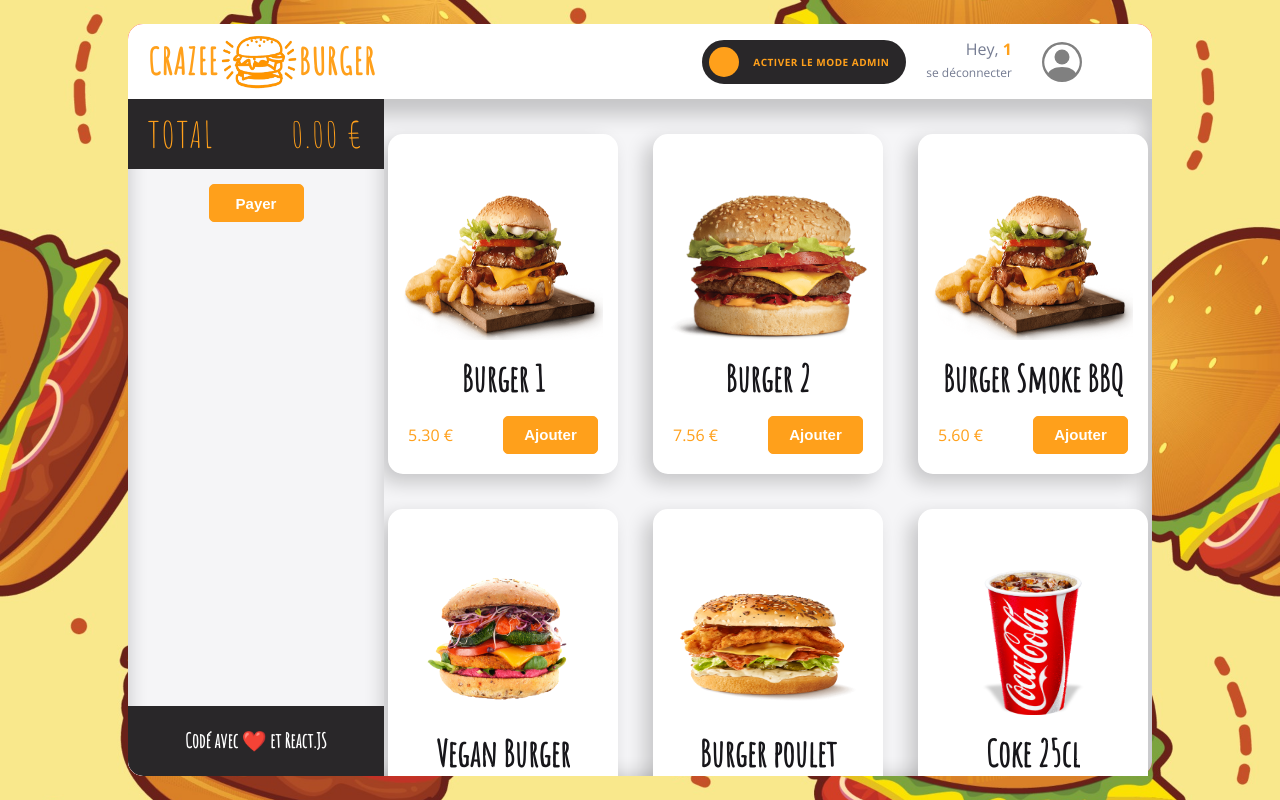
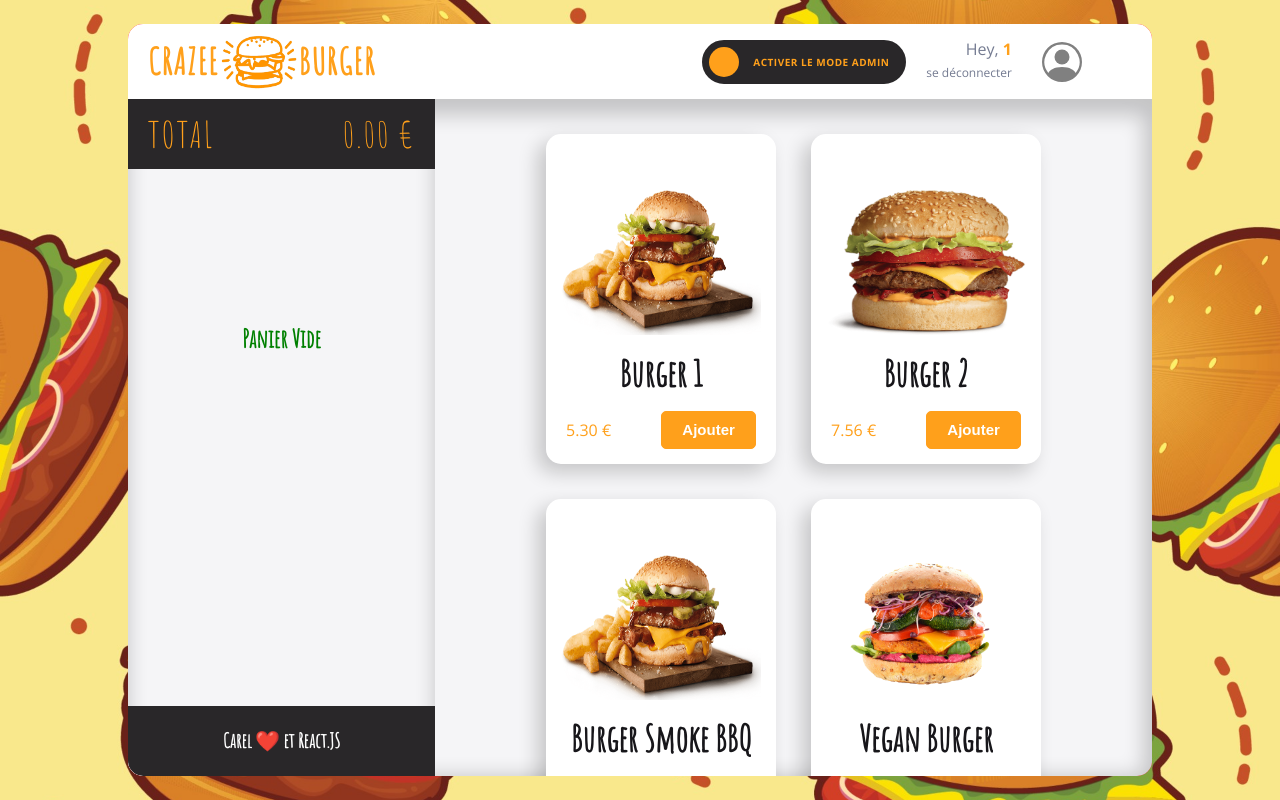
Before and after one commit to carellihoula/crazee-burger, a React (Vite) app: page /order/1 in a window 1280 px wide. Built offline with nearby package versions, Linux system fonts and the light colour scheme.

Commit message:
main > card, ButtonComponent > refacto

```diff
--- a/package.json
+++ b/package.json
@@ -28,6 +28,6 @@
     "eslint-plugin-react": "^7.32.2",
     "eslint-plugin-react-hooks": "^4.6.0",
     "eslint-plugin-react-refresh": "^0.4.3",
-    "vite": "^4.4.5"
+    "vite": "^4.5.0"
   }
 }
--- a/src/components/ButtonComponent.jsx
+++ b/src/components/ButtonComponent.jsx
@@ -1,12 +1,14 @@
+import { useSelector } from 'react-redux';
 import styled from 'styled-components';
 
 
 
 
 export default function ButtonComponent({label, icon:Icon, width, height, onclick,color, isSelected}) {
+  const isChecked = useSelector(state=>state.toogBtn.isChecked);
   return (
 
-        <Button width={width} height={height} onClick={onclick} isSelected = {isSelected}>
+        <Button width={width} height={height} onClick={onclick} isSelected = {isSelected} isChecked={isChecked}>
           {label} {Icon && <Icon/>}
         </Button>
 
@@ -15,7 +17,7 @@ export default function ButtonComponent({label, icon:Icon, width, height, onclic
 
 
 
-
+//si le produit est selectionné et qu'on est en mode admin => tu fais ceci : ou sinon  (isSelected && isChecked)
 const Button = styled.button`
     display: flex;
     border-radius: 5px;
@@ -25,8 +27,8 @@ const Button = styled.button`
     justify-content: center;
     align-items: center;
     border: 1px solid #FF9F1B;
-    background: ${props => props.isSelected? "#FFF" : "#ffa01b"};
-    color: ${props => props.isSelected? "#ffa01b" : "#FFF"};
+    background: ${props => props.isSelected && props.isChecked? "#FFF" : "#ffa01b"};
+    color: ${props => props.isSelected && props.isChecked? "#ffa01b" : "#FFF"};
     text-align: center;
     font-family: Arial, sans-serif;
     font-size: 15px;
@@ -38,9 +40,11 @@ const Button = styled.button`
     box-sizing: border-box;
 
     &:hover{
-  background: ${props => props.isSelected? "#ffa01b" : "#FFF"};
-  color: ${props => props.isSelected? "#FFF" : "#ffa01b"};
-  border: 1px solid ${props => props.isSelected? "#FFF" : "#ffa01b"};
+      //si le produit est selectionné et qu'on est en mode admin => tu fais ceci : ou sinon
+
+    background: ${props => props.isSelected && props.isChecked? "#ffa01b" : "#FFF"};
+    color: ${props => props.isSelected && props.isChecked ? "#FFF" : "#ffa01b"};
+    border: 1px solid ${props => props.isSelected && props.isChecked ? "#FFF" : "#ffa01b"};
 
 }
 
--- a/src/components/Pages/order/Card.jsx
+++ b/src/components/Pages/order/Card.jsx
@@ -9,12 +9,8 @@ export default function Card(props) {
   const isChecked = useSelector(state=>state.toogBtn.isChecked);
   const [click, setClick] = useState(false)
 
-
-  const handleToggle =() =>{
-    isChecked && setClick(!click)
-  }
   return (
-    <Container ischecked={isChecked} onClick={props.handleclickadd}
+    <Container isChecked={isChecked} onClick={props.handleclickadd}
     isccolorback={click} isSelected = {props.isSelected}
     >
                 {isChecked && <TiDelete onClick={props.handledelete} size={35} className="deleteIcon"/>}
@@ -35,22 +31,22 @@ export default function Card(props) {
   )
 }
 
-
+//si le produit est selectionné et qu'on est en mode admin => tu fais ceci : ou sinon  (isSelected && isChecked)
 
 //--------------------------------------===> css
 const Container = styled.div`
 display: flex;
 width: 190px;
-height:280px;
+height:270px;
 padding: 50px 20px 10px 20px;
 flex-direction: column;
 justify-content: center;
 align-items: center;
 gap: 15px;
 border-radius: 15px;
-background:${({isSelected})=>isSelected ? "#ffa01b" : "#ffffff"};
+background:${props=>props.isSelected && props.isChecked ? "#ffa01b" : "#ffffff"};
 box-shadow: -8px 8px 20px 0px rgba(0, 0, 0, 0.20);
-cursor : pointer;
+cursor : ${props=>props.isChecked ? 'pointer':'default'};
 &:hover{
 
 }
@@ -73,7 +69,7 @@ height: 145px;
 
 }
 .prix{
-color: ${({isSelected})=>isSelected ? "#ffffff" : "#ffa01b"};
+color: ${props=>props.isSelected && props.isChecked ?  "#ffffff" : "#ffa01b"};
 font-family: 'Open Sans';
 font-size: 16px;
 font-style: normal;
@@ -100,7 +96,7 @@ max-width: 200px;
   margin-top:-50px;
   margin-right: -15px;
   justify-content:flex-start;
-  color : ${({isSelected})=>isSelected ? "#ffffff" : "#ffa01b"};
+  color : ${props=>props.isSelected && props.isChecked ?  "#ffffff" : "#ffa01b"};
 
 }
 .deleteIcon:hover{
--- a/src/components/Pages/order/Panier.jsx
+++ b/src/components/Pages/order/Panier.jsx
@@ -1,22 +1,28 @@
 import { useDispatch, useSelector } from "react-redux";
+import {useState} from 'react'
 import { styled } from "styled-components";
-import { removeToCart } from "../../../redux/actions";
+import { basketEmpty, basketPaiement, removeToCart } from "../../../redux/actions";
 //import increaseQty from "../../../redux/actions.quantity";
 import { increaseQty, minusQty } from "../../../redux/actions.quantity";
 import { formatPrice } from "../../../utils/FormatPrice";
 import ButtonComponent from "../../ButtonComponent";
 import CardPanier from "../panier/CardPanier";
+import { isEmpty } from "../../../utils/IsEmpty";
 
 
 function Panier() {
   const produits = useSelector(state=>state.basket.panier)
-
+  const messagePaiement = useSelector(state=>state.basket.message)
+  const isPaid = useSelector(state=>state.basket.isPaid)
+  const [paid,setPaid] = useState(isPaid)
+  const isBasketEmpty = isEmpty(produits);
   const prixTotalPanier =  formatPrice(produits.reduce((total, product)=> total+ product.price*product.quantity, 0))
 
   const dispatch = useDispatch();
   //comportements
   const handleclick = (productId) =>{
     dispatch(removeToCart(productId))
+    setPaid(false)
   }
 
   const handlePlus = (product) =>{
@@ -24,6 +30,12 @@ function Panier() {
   }
   const handleMinus = (product) =>{
     dispatch(minusQty(product))
+  }
+  const handlePaiement =()=>{
+    //dispatch(basketEmpty())
+    dispatch(basketPaiement())
+    setPaid(true)
+
   }
 
   return (
@@ -33,10 +45,14 @@ function Panier() {
             <div className="total-price">{prixTotalPanier} €</div>
         </div>
 
-            <span className="delete"><ButtonComponent label="Payer" width="95px" height="38px" /></span>
+            {
+              !isBasketEmpty ? (
+                <>
+                <span className="delete" onClick={handlePaiement}><ButtonComponent label="Payer" width="95px" height="38px" /></span>
 
                     <div className="sub-basket">
                         <div>
+
                             <p className="empty-order">
                                 {
                                   produits.map((item, index)=>{
@@ -58,9 +74,12 @@ function Panier() {
                         </div>
 
                     </div>
-
+                </> ) : paid ?
+                (<div className="message"> <p>{messagePaiement}</p> </div>) :
+                ((<div className="message"> <p>Panier Vide </p> </div>))
+            }
         <div className="bottom">
-             <p className="paragraph-bottom">Codé avec ❤️ et React.JS</p>
+             <p className="paragraph-bottom">Carel ❤️ et React.JS</p>
         </div>
     </Container>
   )
@@ -69,12 +88,16 @@ function Panier() {
 export default Panier
 
 const Container= styled.div`
-width:25%;
+display: flex;
+flex-direction: column;
+//justify-content: center;
+width:30%;
 overflow: hidden;
 position:relative;
 border-radius: 0px 0px 0px 15px;
 background: #F5F5F7;
 box-shadow: 0px 0px 20px 0px rgba(0, 0, 0, 0.20) inset;
+
 
 .top{
   display: flex;
@@ -133,6 +156,8 @@ scrollbar-width: thin;
 .basket-content{
   display:flex;
   justify-content: center;
+  //margin-bottom:50px;
+  gap:2px!important;
 
 }
 .delete{
@@ -141,4 +166,14 @@ scrollbar-width: thin;
   margin-top: 15px;
 
 }
+.message{
+  display: flex;
+  align-self: center;
+  font-family: 'Amatic SC';
+  font-size: 25px;
+  color: green;
+  font-weight: bold;
+  margin-top:50%;
+}
+
 `;
--- a/src/components/Pages/panier/CardPanier.jsx
+++ b/src/components/Pages/panier/CardPanier.jsx
@@ -10,17 +10,23 @@ export default function CardPanier(props) {
   return (
     <Container>
                                {/*{ item.title} : {item.quantity}<button onClick={()=>handleclick(item.id)}>X</button>*/}
+            <div className='right-side'>
+                <img src={props.image}  title={props.title}/>
+                <div className='name-price'>
+                    <h2>{props.title}</h2>
+                    <p className='price'>{props.price}€</p>
+                </div>
+            </div>
 
-            <img src={props.image}  title={props.title}/>
-            <div className='name-price'>
-                <h2>{props.title}</h2>
-                <p className='price'>{props.price}€</p>
-            </div>
             <div className='qty-price'>
                 <div className='qty'>
-                <HiPlusSm onClick={props.handleplus} style = {{cursor : "pointer"}}/>
-                <p>{props.quantity}</p>
-                <HiMinusSm onClick={props.handleminus} style ={{cursor : "pointer"}}/>
+                <HiPlusSm onClick={props.handleplus} color="#FFF"
+                  style = {{cursor : "pointer",backgroundColor:'green',borderRadius:'50%'}}
+                />
+                <p style={{fontWeight:"900",fontSize:'30px'}}>{props.quantity}</p>
+                <HiMinusSm onClick={props.handleminus} color="#FFF"
+                  style = {{cursor : "pointer",backgroundColor:'red',borderRadius:'50%'}}
+                />
                 </div>
                 <TiDelete onClick={props.handleclickdelete} className='delete-ti'/>
             </div>
@@ -34,15 +40,15 @@ const Container = styled.div`
   flex-direction: row;
   align-items : center;
 
-  //justify-content: space-around;
+  justify-content: space-between;
   border-radius: 5px;
-  width:90%;
-  height:15%;
+  width:85%;
+  height:85px;
   background: #FFF;
   box-shadow: -4px 4px 15px 0px rgba(0, 0, 0, 0.20);
   margin : 10px 0px 10px 0px;
   padding :  0px 10px 0px 10px;
-  gap : 5px;
+  //gap : 5px;
   //transform : translateX(${({a})=>a ? '100%' : '0'});
   //transition : transform 0.5s ease-in-out;
   img{
@@ -86,7 +92,8 @@ const Container = styled.div`
     display: flex;
     flex-direction: row;
     align-items: center;
-    font-size: 25px;
+    font-size: 23px;
+    gap: 5px;
 
   }
   .qty-price{
@@ -102,5 +109,10 @@ const Container = styled.div`
   .delete-ti{
     color:#FFA01B;
   }
+  .right-side{
+    display: flex;
+    flex-direction: row;
+
+  }
 
 `;
--- a/src/redux/actions.jsx
+++ b/src/redux/actions.jsx
@@ -1,15 +1,23 @@
 //import React from 'react'
 
 export const TOOGLE_BUTTON = "TOOGLE_BUTTON";
+export const CHEVRON_BUTTON = "CHEVRON_BUTTON";
+export const ADD_TO_CART = "ADD_TO_CART";
+export const REMOVE_TO_CART = "REMOVE_TO_CART";
+export const SELECT_MENU = "SELECT_MENU"
+export const BASKET_PAIEMENT = "BASKET_PAIEMENT";
+export const BASKET_EMPTY = "BASKET_EMPTY";
 
-export const CHEVRON_BUTTON = "CHEVRON_BUTTON";
-
-export const ADD_TO_CART = "ADD_TO_CART";
-
-export const REMOVE_TO_CART = "REMOVE_TO_CART";
-
-export const SELECT_MENU = "SELECT_MENU"
-
+export function basketEmpty(){
+  return{
+    type:BASKET_EMPTY
+  }
+}
+export function basketPaiement(){
+  return {
+    type: BASKET_PAIEMENT
+  }
+}
 export function toggleButton() {
   return {
     type : TOOGLE_BUTTON
--- a/src/redux/reducerAddToCart.jsx
+++ b/src/redux/reducerAddToCart.jsx
@@ -1,8 +1,10 @@
-import { ADD_TO_CART, REMOVE_TO_CART } from "./actions";
+import { ADD_TO_CART, BASKET_EMPTY, BASKET_PAIEMENT, REMOVE_TO_CART } from "./actions";
 import { INCREASE_QTY, MINUS_QTY } from "./actions.quantity";
 
 const initialState = {
  panier : [],
+ message:'',
+ isPaid :  false
 }
 
 export const reducerAddToCart = (state = initialState, action) => {
@@ -70,7 +72,19 @@ export const reducerAddToCart = (state = initialState, action) => {
 
                 })
             }
+        case BASKET_EMPTY:
+            return {
+                ...state,
+                panier:[]
 
+            }
+        case BASKET_PAIEMENT:
+            return{
+                ...state,
+                panier:[],
+                message:"Votre commande est prise en compte",
+                isPaid:true
+            }
         default:
             return state
     }
--- /dev/null
+++ b/src/utils/IsEmpty.jsx
@@ -0,0 +1,3 @@
+export const isEmpty = (list) =>{
+    return list.length === 0;
+}
```
Also changed, not shown: 1 other file (tests, documents, lock files or other folders). Lines whose indentation alone changed are shown as unchanged.
